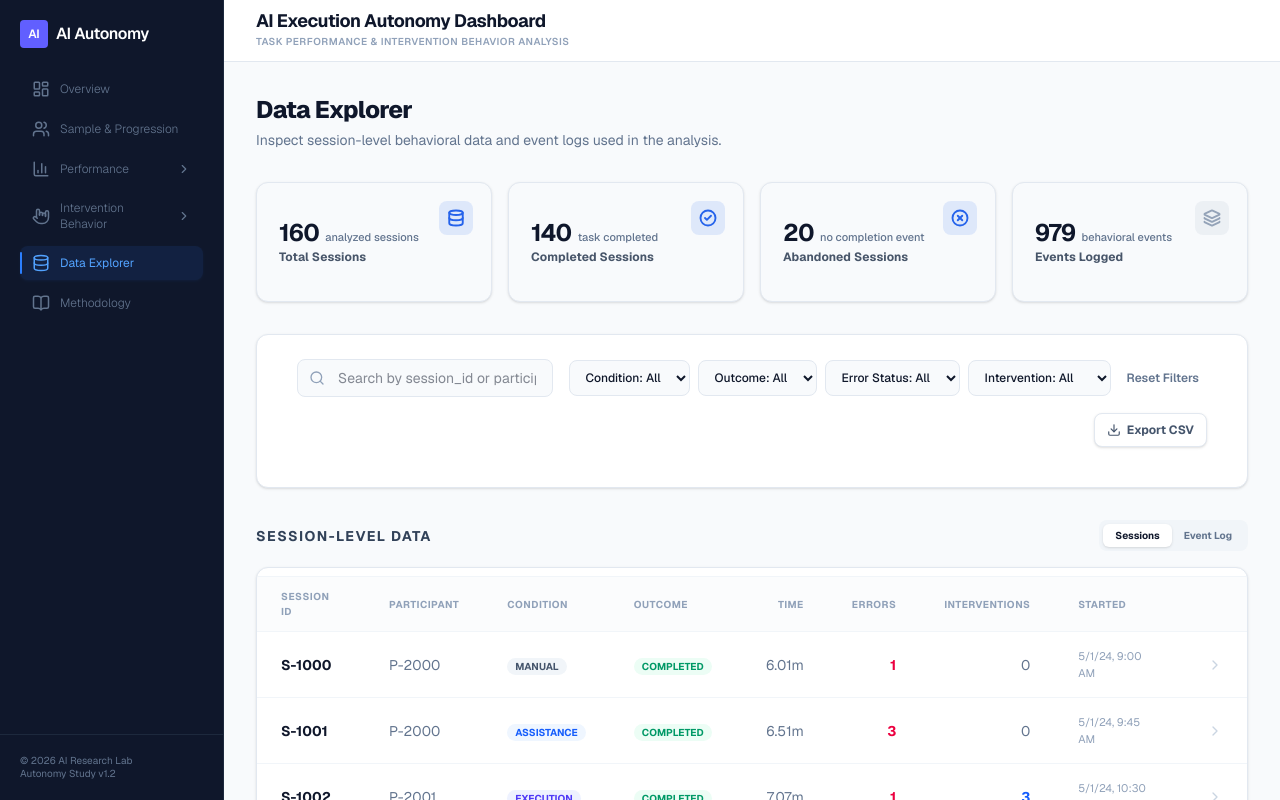
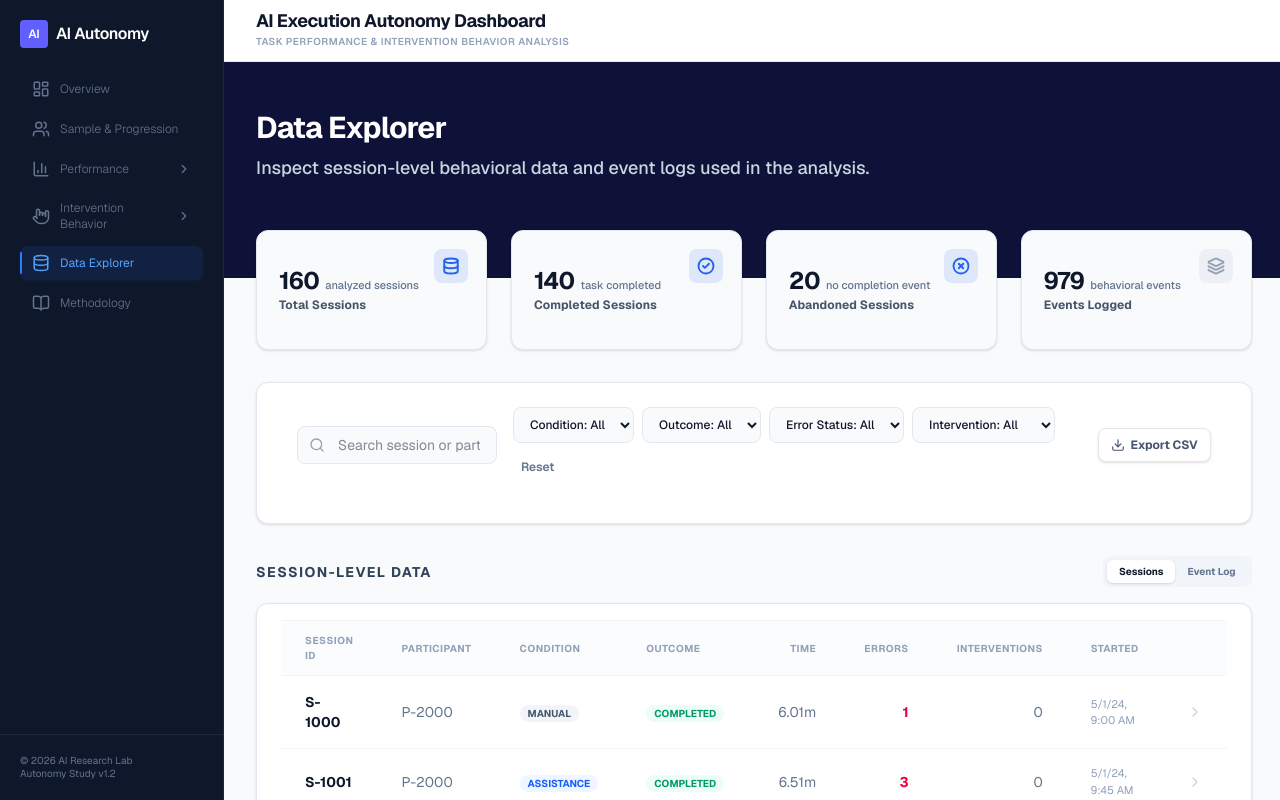
Before and after one commit to LQasemzadeh/ai-autonomy-dashboard, a Next.js app: page /data-explorer in a window 1280 px wide. Shown: the top 800 px of the page. Built offline with nearby package versions, Linux system fonts and the light colour scheme.

Commit message:
Harmonize Data Explorer with dashboard design system
Fixed horizontal overflow, implemented standard dark blue header section, updated spacing and layout to match performance pages, and improved filter panel responsiveness.

```diff
--- a/app/data-explorer/page.tsx
+++ b/app/data-explorer/page.tsx
@@ -124,31 +124,58 @@ export default function DataExplorerPage() {
   };
 
   return (
-    <div className="flex-1 flex flex-col min-h-screen bg-slate-50">
+    <div className="flex-1 flex flex-col min-h-screen bg-[#F8FAFC] overflow-x-hidden relative">
       <Header />
 
-      <main className="p-8 max-w-[1400px] mx-auto w-full space-y-8">
-        <div>
-          <h1 className="text-2xl font-extrabold text-slate-900 tracking-tight">Data Explorer</h1>
-          <p className="text-slate-500 text-sm mt-1">Inspect session-level behavioral data and event logs used in the analysis.</p>
+      {/* HEADER SECTION */}
+      <div className="w-full bg-[#0F1238] pt-12 pb-24 px-8">
+        <div className="max-w-[1400px] mx-auto">
+          <h1 className="text-3xl font-bold text-white tracking-tight">Data Explorer</h1>
+          <p className="text-lg text-slate-300 mt-2 font-medium">Inspect session-level behavioral data and event logs used in the analysis.</p>
+        </div>
       </div>
 
+      <main className="px-8 max-w-[1400px] mx-auto w-full -mt-12 space-y-8 pb-12 relative z-10">
         {/* KPI Cards */}
-        <div className="grid grid-cols-1 md:grid-cols-2 lg:grid-cols-4 gap-4">
-          <KPICard label="Total Sessions" value={stats.total} valueLabel="analyzed sessions" icon={Database} />
-          <KPICard label="Completed Sessions" value={stats.completed} valueLabel="task completed" icon={CheckCircle2} />
-          <KPICard label="Abandoned Sessions" value={stats.abandoned} valueLabel="no completion event" icon={XCircle} />
-          <KPICard label="Events Logged" value={stats.totalEvents.toLocaleString()} valueLabel="behavioral events" icon={Layers} />
+        <div className="grid grid-cols-1 md:grid-cols-2 lg:grid-cols-4 gap-6">
+          <KPICard
+            label="Total Sessions"
+            value={stats.total}
+            valueLabel="analyzed sessions"
+            icon={Database}
+            gradient="none"
+          />
+          <KPICard
+            label="Completed Sessions"
+            value={stats.completed}
+            valueLabel="task completed"
+            icon={CheckCircle2}
+            gradient="none"
+          />
+          <KPICard
+            label="Abandoned Sessions"
+            value={stats.abandoned}
+            valueLabel="no completion event"
+            icon={XCircle}
+            gradient="none"
+          />
+          <KPICard
+            label="Events Logged"
+            value={stats.totalEvents.toLocaleString()}
+            valueLabel="behavioral events"
+            icon={Layers}
+            gradient="none"
+          />
         </div>
 
         {/* Filter Panel */}
-        <DashboardCard className="p-4 overflow-visible">
-          <div className="flex flex-wrap items-center gap-4">
-            <div className="relative flex-1 min-w-[240px]">
+        <DashboardCard className="overflow-visible">
+          <div className="p-4 flex flex-col lg:flex-row lg:items-center gap-4">
+            <div className="relative flex-1 min-w-[200px]">
               <Search className="absolute left-3 top-1/2 -translate-y-1/2 text-slate-400" size={16} />
               <input
                 type="text"
-                placeholder="Search by session_id or participant_id..."
+                placeholder="Search session or participant..."
                 className="w-full pl-10 pr-4 py-2 bg-slate-50 border border-slate-200 rounded-lg text-sm focus:outline-none focus:ring-2 focus:ring-blue-500 transition-all"
                 value={search}
                 onChange={(e) => setSearch(e.target.value)}
@@ -205,13 +232,13 @@ export default function DataExplorerPage() {
                   setErrorFilter('All');
                   setInterventionFilter('All');
                 }}
-                className="text-xs font-semibold text-slate-500 hover:text-slate-700 px-2 py-2 transition-colors"
+                className="text-xs font-semibold text-slate-500 hover:text-slate-700 px-2 py-2 transition-colors whitespace-nowrap"
               >
-                Reset Filters
+                Reset
               </button>
             </div>
 
-            <div className="ml-auto flex items-center gap-2">
+            <div className="flex items-center gap-2 ml-auto lg:ml-0">
               <button
                 onClick={() => {
                   if (activeTab === 'sessions') {
@@ -220,7 +247,7 @@ export default function DataExplorerPage() {
                     exportToCSV(filteredEvents, 'events.csv');
                   }
                 }}
-                className="flex items-center gap-1.5 px-3 py-2 text-xs font-bold text-slate-600 bg-white border border-slate-200 rounded-lg hover:bg-slate-50 transition-colors shadow-sm"
+                className="flex items-center gap-1.5 px-3 py-2 text-xs font-bold text-slate-600 bg-white border border-slate-200 rounded-lg hover:bg-slate-50 transition-colors shadow-sm whitespace-nowrap"
               >
                 <Download size={14} />
                 Export CSV
@@ -252,9 +279,10 @@ export default function DataExplorerPage() {
           </div>
 
           <DashboardCard className="overflow-hidden">
+            <div className="py-2">
               {activeTab === 'sessions' ? (
                 <>
-                <div className="overflow-x-auto -mx-6">
+                  <div className="overflow-x-auto">
                     <table className="w-full text-left border-collapse">
                       <thead>
                         <tr className="bg-slate-50/50 border-y border-slate-100">
@@ -318,7 +346,7 @@ export default function DataExplorerPage() {
                   </div>
 
                   {/* Pagination */}
-                <div className="flex items-center justify-between mt-6 pt-6 border-t border-slate-100">
+                  <div className="flex items-center justify-between mt-6 pt-6 border-t border-slate-100 px-6 pb-2">
                     <span className="text-xs text-slate-500">
                       Showing <span className="font-bold text-slate-700">{Math.min(filteredSessions.length, (currentPage-1)*rowsPerPage + 1)}-{Math.min(filteredSessions.length, currentPage*rowsPerPage)}</span> of <span className="font-bold text-slate-700">{filteredSessions.length}</span> sessions
                     </span>
@@ -362,7 +390,7 @@ export default function DataExplorerPage() {
                 </>
               ) : (
                 <>
-                <div className="overflow-x-auto -mx-6">
+                  <div className="overflow-x-auto">
                     <table className="w-full text-left border-collapse">
                       <thead>
                         <tr className="bg-slate-50/50 border-y border-slate-100">
@@ -395,7 +423,7 @@ export default function DataExplorerPage() {
                   </div>
 
                   {/* Event Pagination */}
-                <div className="flex items-center justify-between mt-6 pt-6 border-t border-slate-100">
+                  <div className="flex items-center justify-between mt-6 pt-6 border-t border-slate-100 px-6 pb-2">
                     <span className="text-xs text-slate-500">
                       Showing <span className="font-bold text-slate-700">{Math.min(filteredEvents.length, (currentPage-1)*rowsPerPage + 1)}-{Math.min(filteredEvents.length, currentPage*rowsPerPage)}</span> of <span className="font-bold text-slate-700">{filteredEvents.length}</span> events
                     </span>
@@ -418,6 +446,7 @@ export default function DataExplorerPage() {
                   </div>
                 </>
               )}
+            </div>
           </DashboardCard>
         </div>
 
```
Lines whose indentation alone changed are shown as unchanged.
